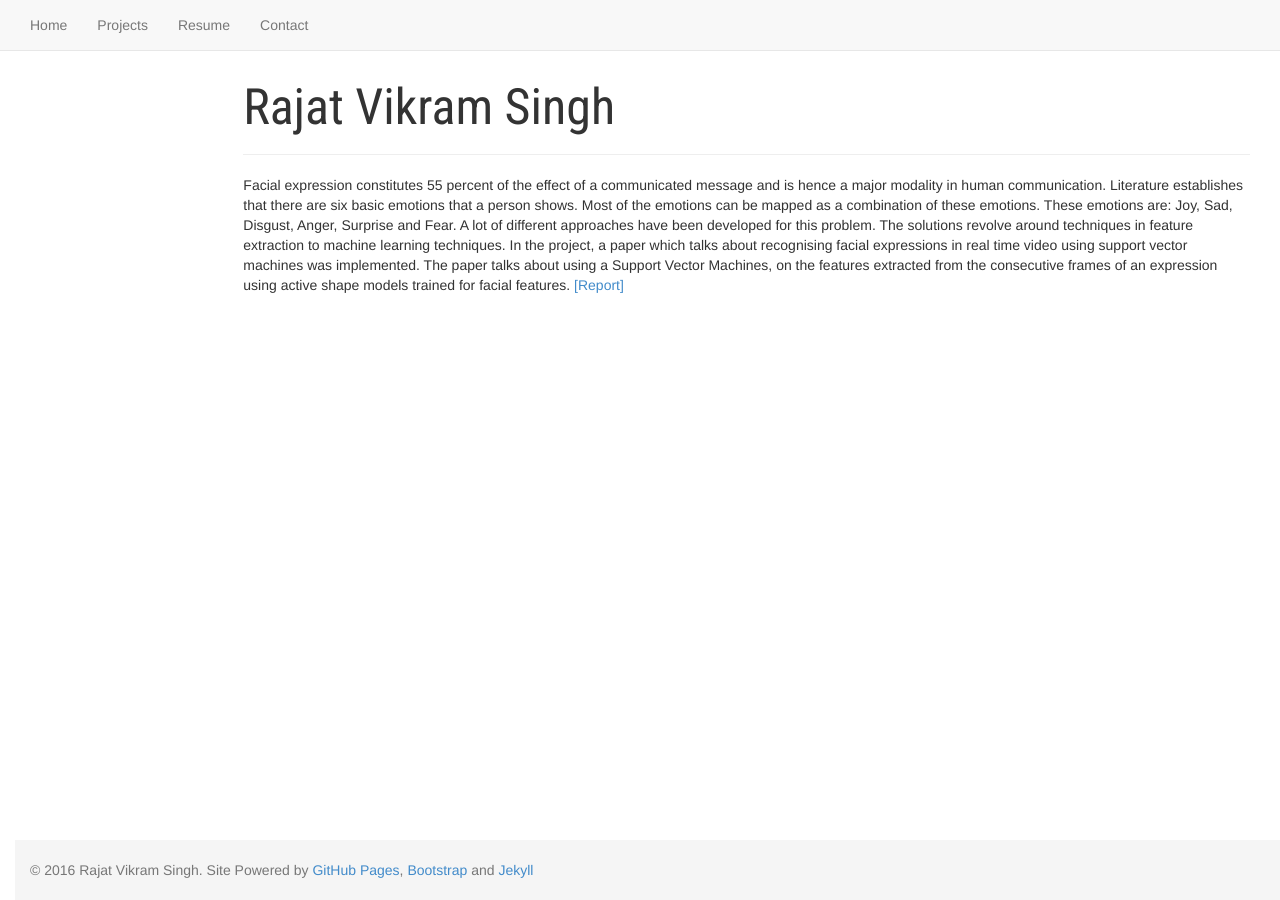
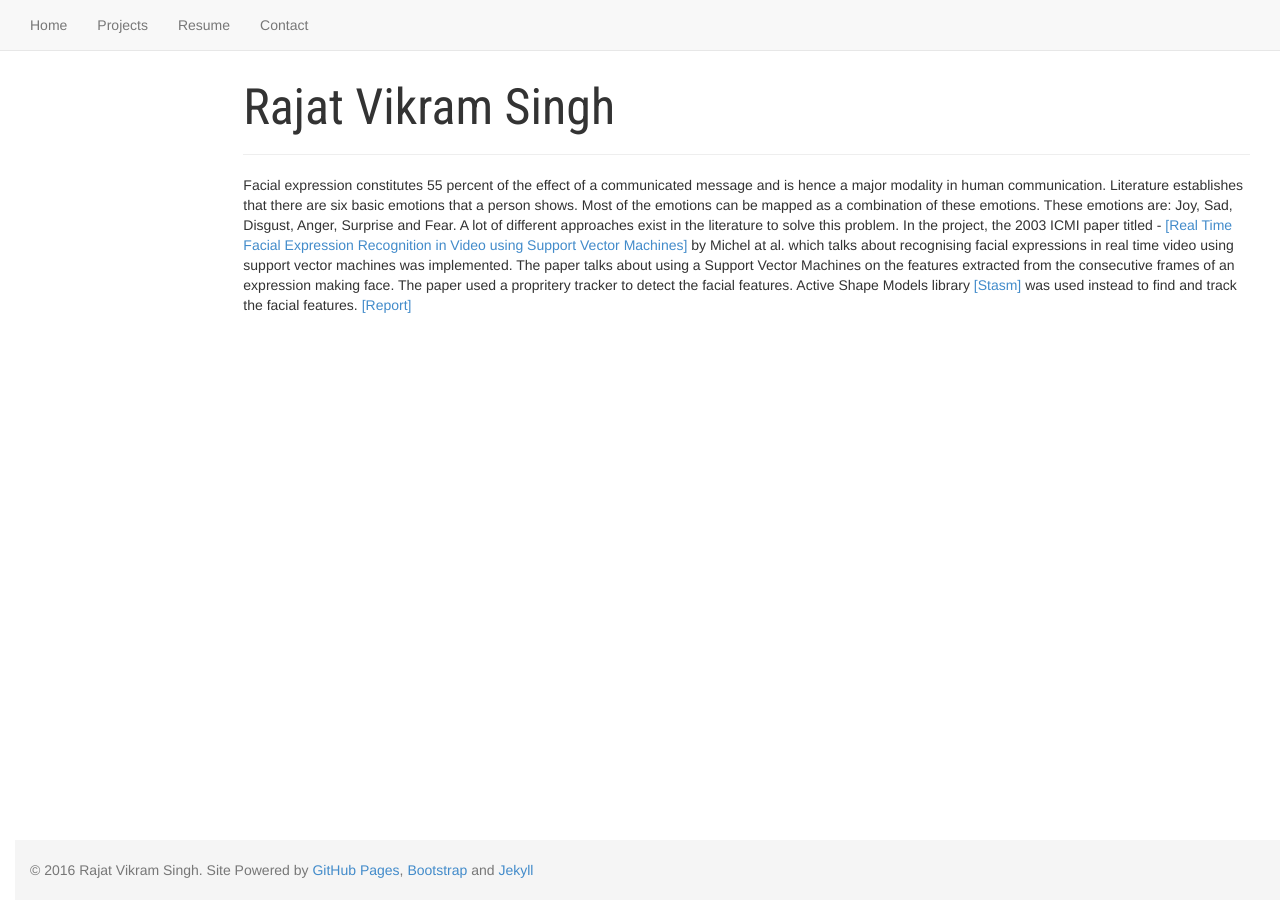
Before and after one commit to rajatvikramsingh/rajatvikramsingh.github.io, a Jekyll site: the page built from projects/Proj6.md, in a window 1280 px wide. Built offline with Jekyll 4.4.1, drawn with Linux system fonts in a browser that asks for light colours; nearby versions of some CDN libraries; library files that are not in the unit come from our copies.

Commit message:
Updating with links

```diff
--- a/projects/Proj6.md
+++ b/projects/Proj6.md
@@ -1,9 +1,9 @@
 ---
-title: Expression Detection from Sequence of Images using Support Vector Machines
+title: Real Time Facial Expression Recognition in Video using Active Shape Models and Support Vector Machines
 layout: default
 members: Rajat Vikram Singh
 description: Machine Learning Course Project
 category: project
 ---
 
-Facial expression constitutes 55 percent of the effect of a communicated message and is hence a major modality in human communication. Literature establishes that there are six basic emotions that a person shows. Most of the emotions can be mapped as a combination of these emotions. These emotions are: Joy, Sad, Disgust, Anger, Surprise and Fear. A lot of different approaches have been developed for this problem. The solutions revolve around techniques in feature extraction to machine learning techniques. In the project, a paper which talks about recognising facial expressions in real time video using support vector machines was implemented. The paper talks about using a Support Vector Machines, on the features extracted from the consecutive frames of an expression using active shape models trained for facial features. [[Report]](/media/ExpressionDetection.pdf)
+Facial expression constitutes 55 percent of the effect of a communicated message and is hence a major modality in human communication. Literature establishes that there are six basic emotions that a person shows. Most of the emotions can be mapped as a combination of these emotions. These emotions are: Joy, Sad, Disgust, Anger, Surprise and Fear. A lot of different approaches exist in the literature to solve this problem. In the project, the 2003 ICMI paper titled - [[Real Time Facial Expression Recognition in Video using Support Vector Machines]](http://www.cs.cmu.edu/~cga/behavior/FER-SVM-ICMIpaper.pdf) by Michel at al. which talks about recognising facial expressions in real time video using support vector machines was implemented. The paper talks about using a Support Vector Machines on the features extracted from the consecutive frames of an expression making face. The paper used a propritery tracker to detect the facial features. Active Shape Models library [[Stasm]](http://www.milbo.users.sonic.net/stasm/) was used instead to find and track the facial features. [[Report]](/media/ExpressionDetection.pdf)
```
